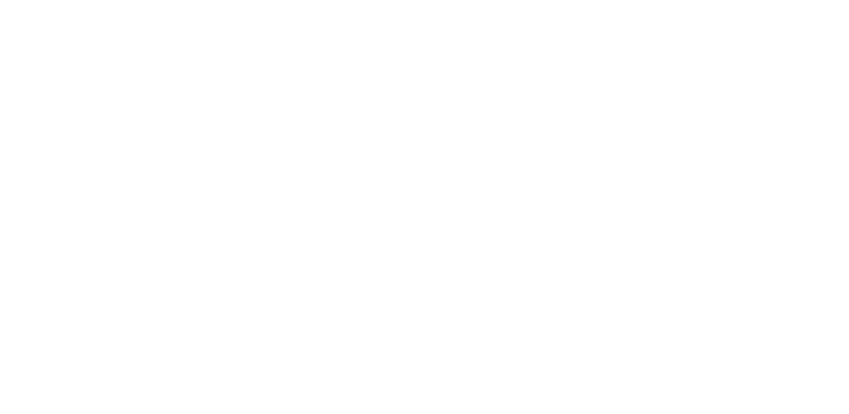
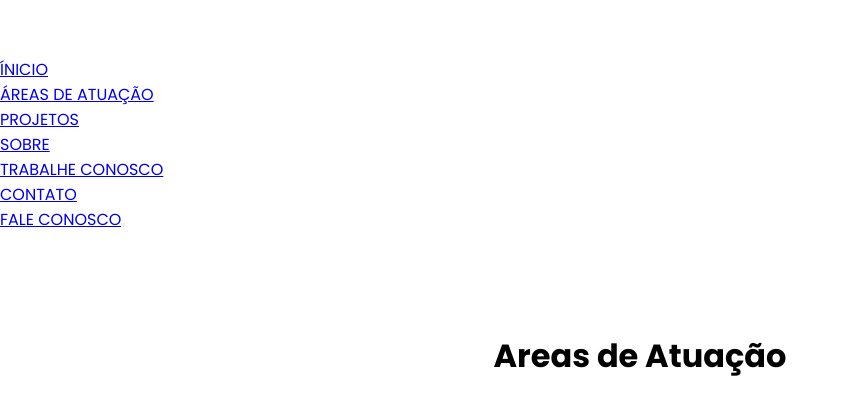
Before and after one commit to JoseWilliamRF/Engenharia-React, a React (Vite) app: page /AreasDeAtuacao in a window 1280 px wide. Shown: the part 192-606 px from the top of the page, without its empty margins (0-849 px from the left). Built offline with nearby package versions, Linux system fonts and the light colour scheme.

Commit message:
Feat: Criadas as rotas base no App.jsx e estrutura limpa do Navbar

```diff
--- a/src/App.jsx
+++ b/src/App.jsx
@@ -1,12 +1,28 @@
 import { BrowserRouter as Router, Routes, Route } from 'react-router-dom';
+import Navbar from './components/layout/Navbar.jsx';
 
-import './styles/App.module.css';
+import Home from './pages/Home.jsx';
+import AreasDeAtuacao from './pages/AreasDeAtuacao.jsx';
+import Projetos from './pages/Projetos.jsx';
+import Sobre from './pages/Sobre.jsx';
+import TrabalheConosco from './pages/TrabalheConosco.jsx';
+import Contato from './pages/Contato.jsx';
+
+import styles from './styles/App.module.css';
 
 function App() {
   return (
-    <>
-      <header className="nav"></header>
-    </>
+    <Router>
+      <Navbar />
+      <Routes>
+        <Route path="/" element={<Home />} />
+        <Route path="/AreasDeAtuacao" element={<AreasDeAtuacao />} />
+        <Route path="/Projetos" element={<Projetos />} />
+        <Route path="/Sobre" element={<Sobre />} />
+        <Route path="/TrabalheConosco" element={<TrabalheConosco />} />
+        <Route path="/Contato" element={<Contato />} />
+      </Routes>
+    </Router>
   );
 }
 
--- /dev/null
+++ b/src/components/layout/Navbar.jsx
@@ -0,0 +1,41 @@
+import styles from './navbar.module.css';
+import logo from '../../assets/images/logo.png';
+import { NavLink, Link } from 'react-router-dom';
+import React from 'react';
+
+function Navbar() {
+  return (
+    <header>
+      <nav>
+        <Link to="/">
+          <img src={logo} alt="C3T lOGO" />{' '}
+        </Link>
+        <ul>
+          <li>
+            <NavLink to="/">ÍNICIO </NavLink>
+          </li>
+          <li>
+            <NavLink to="/AreasDeAtuacao">ÁREAS DE ATUAÇÃO</NavLink>
+          </li>
+          <li>
+            <NavLink to="/Projetos">PROJETOS</NavLink>
+          </li>
+          <li>
+            <NavLink to="/Sobre">SOBRE</NavLink>
+          </li>
+          <li>
+            <NavLink to="/TrabalheConosco">TRABALHE CONOSCO</NavLink>
+          </li>
+          <li>
+            <NavLink to="/Contato">CONTATO</NavLink>
+          </li>
+        </ul>
+
+        <NavLink to="/Contato">FALE CONOSCO</NavLink>
+        <button></button>
+      </nav>
+    </header>
+  );
+}
+
+export default Navbar;
--- /dev/null
+++ b/src/pages/AreasDeAtuacao.jsx
@@ -0,0 +1,11 @@
+import React from 'react';
+
+function AreasDeAtuacao() {
+  return (
+    <div style={{ color: 'black', paddingTop: '100px', textAlign: 'center' }}>
+      <h1>Areas de Atuação</h1>
+    </div>
+  );
+}
+
+export default AreasDeAtuacao;
--- /dev/null
+++ b/src/pages/Contato.jsx
@@ -0,0 +1,11 @@
+import React from 'react';
+
+function Contato() {
+  return (
+    <div style={{ color: 'black', paddingTop: '100px', textAlign: 'center' }}>
+      <h1>Contato</h1>
+    </div>
+  );
+}
+
+export default Contato;
--- /dev/null
+++ b/src/pages/Home.jsx
@@ -0,0 +1,11 @@
+import React from 'react';
+
+function Home() {
+  return (
+    <div style={{ color: 'black', paddingTop: '100px', textAlign: 'center' }}>
+      <h1>Página Inicial</h1>
+    </div>
+  );
+}
+
+export default Home;
--- /dev/null
+++ b/src/pages/Projetos.jsx
@@ -0,0 +1,11 @@
+import React from 'react';
+
+function Projetos() {
+  return (
+    <div style={{ color: 'black', paddingTop: '100px', textAlign: 'center' }}>
+      <h1>Projetos</h1>
+    </div>
+  );
+}
+
+export default Projetos;
--- /dev/null
+++ b/src/pages/Sobre.jsx
@@ -0,0 +1,11 @@
+import React from 'react';
+
+function Sobre() {
+  return (
+    <div style={{ color: 'black', paddingTop: '100px', textAlign: 'center' }}>
+      <h1>Sobre</h1>
+    </div>
+  );
+}
+
+export default Sobre;
--- /dev/null
+++ b/src/pages/TrabalheConosco.jsx
@@ -0,0 +1,11 @@
+import React from 'react';
+
+function TrabalheConosco() {
+  return (
+    <div style={{ color: 'black', paddingTop: '100px', textAlign: 'center' }}>
+      <h1>Trabalhe Conosco</h1>
+    </div>
+  );
+}
+
+export default TrabalheConosco;
--- a/src/styles/global.css
+++ b/src/styles/global.css
@@ -0,0 +1,6 @@
+* {
+  margin: 0px;
+  padding: 0px;
+  box-sizing: border-box;
+  font-family: 'Poppins', sans-serif;
+}
```
Also changed, not shown: src/components/layout/navbar.module.css (added).
